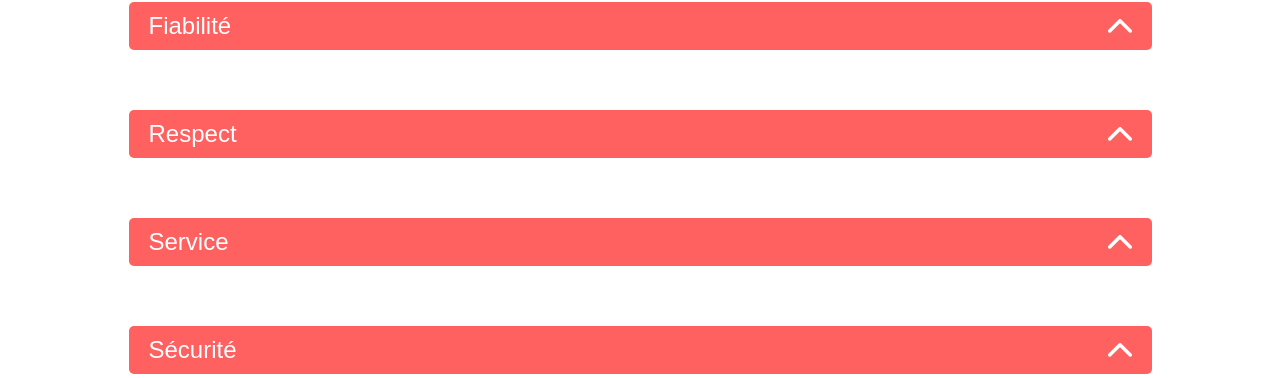
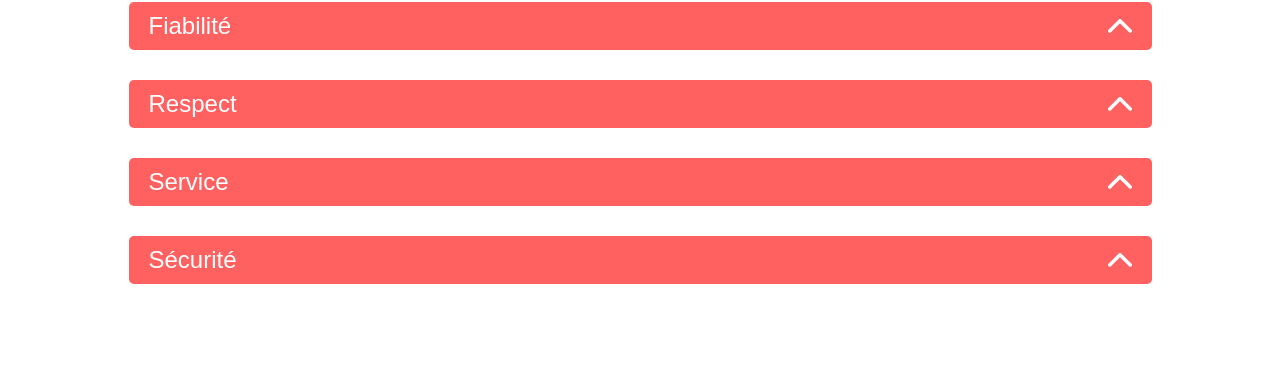
Before and after one commit to Labrosse-Anthony/Projet_7-Kasa, a React (Vite) app: page /about in a window 1280 px wide. Shown: the part 422-800 px from the top of the page. Built offline with nearby package versions, Linux system fonts and the light colour scheme.

Commit message:
Supression de la margin dans la collapse

```diff
--- a/src/components/collapse.scss
+++ b/src/components/collapse.scss
@@ -1,6 +1,5 @@
 .collapse {
   width: 100%;
-  margin-bottom: 30px;
 
   .collapse-header {
     background-color: #FF6060;
```
